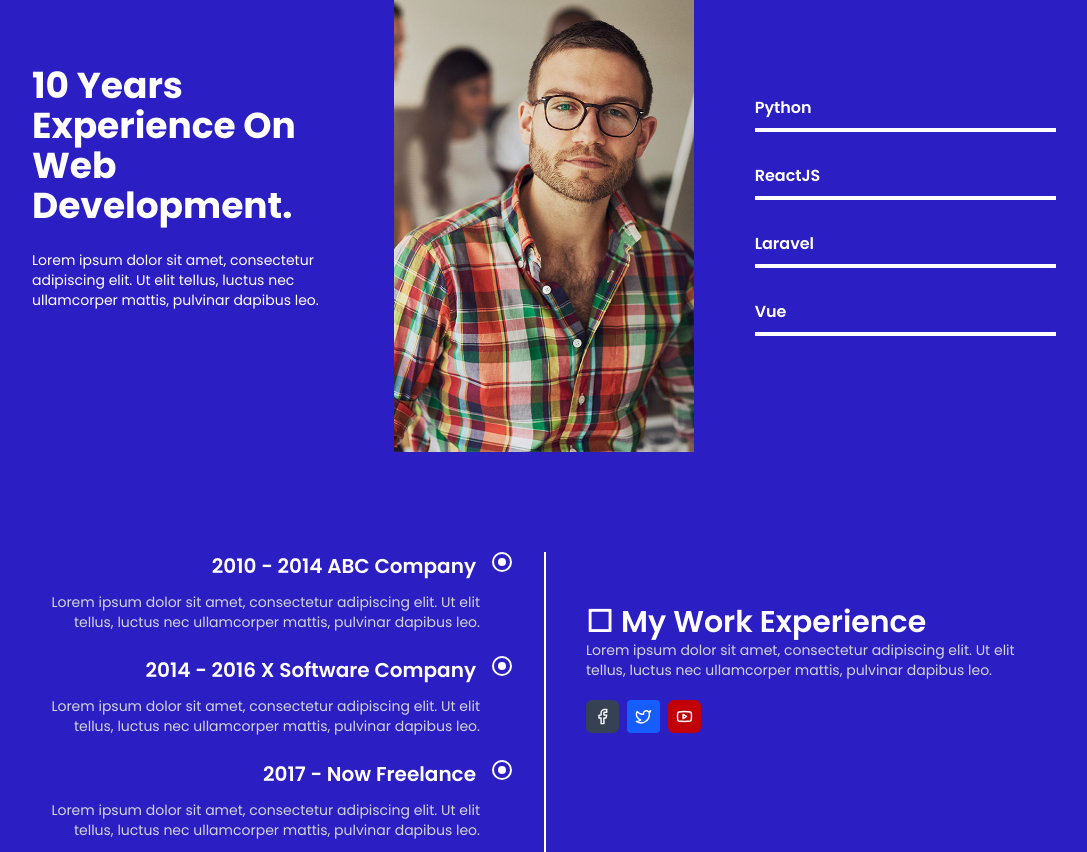
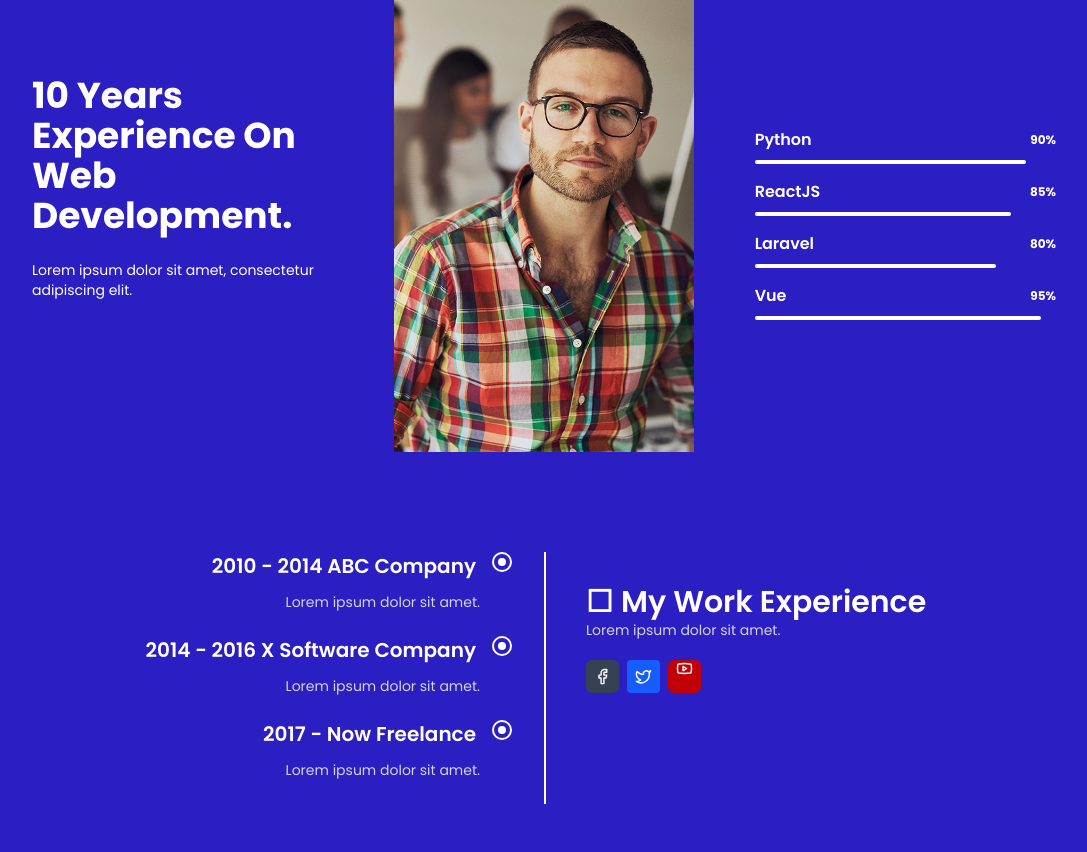
Before and after one commit to fatinishraqprapya25/Personal-Portfolio-React-Template, a React (Vite) app: page / in a window 1280 px wide. Shown: the part 988-1840 px from the top of the page, without its empty margins (96-1183 px from the left). Built offline with nearby package versions, Linux system fonts and the light colour scheme.

Commit message:
profile section optimized again

```diff
--- a/src/components/home/Profile.jsx
+++ b/src/components/home/Profile.jsx
@@ -1,99 +1,200 @@
 import { Link } from "react-router-dom";
-import profile from "../../assets/profile.jpg"
+import React, { useEffect, useRef, useState } from "react";
+import profile from "../../assets/profile.jpg";
 import Container from "../ui/Container";
 import ProfileExperience from "./ProfileExperience";
 import { Facebook, Twitter, Youtube } from "lucide-react";
+import { motion, useMotionValue, animate, useInView } from "framer-motion";
+
+// Count Up Component
+const AnimatedCount = ({ finalValue, duration, delay, start }) => {
+    const count = useMotionValue(0);
+    const [displayValue, setDisplayValue] = useState(0);
+
+    useEffect(() => {
+        if (!start) return; // Only animate after parent is visible
+
+        const timeout = setTimeout(() => {
+            animate(count, finalValue, {
+                duration,
+                ease: "easeOut",
+                onUpdate: (v) => setDisplayValue(Math.round(v)),
+            });
+        }, delay * 1000);
+
+        return () => clearTimeout(timeout);
+    }, [start, finalValue, duration, delay]);
+
+    return <motion.span>{displayValue}</motion.span>;
+};
 
 export default function Profile() {
     const skills = [
-        { name: "Python", level: "w-[90%]" },
-        { name: "ReactJS", level: "w-[85%]" },
-        { name: "Laravel", level: "w-[80%]" },
-        { name: "Vue", level: "w-[95%]" },
+        { name: "Python", level: 90 },
+        { name: "ReactJS", level: 85 },
+        { name: "Laravel", level: 80 },
+        { name: "Vue", level: 95 },
     ];
+
+    const animationDuration = 2.5;
+    const staggerDelay = 0.4;
+
+    // Parent ref for entire skills block
+    const skillsRef = useRef(null);
+    const skillsInView = useInView(skillsRef, { once: true, amount: 0.3 });
 
     return (
         <section className="bg-[#2b1ec2] poppins text-white md:py-40 pt-10 relative">
             <div className="h-50 w-[1px] bg-gray-300 hidden absolute left-[50%] top-[-12%] md:block"></div>
+
             <Container>
                 <div className="md:flex justify-center items-center">
 
-                    <div className="md:w-1/3 pr-10">
+                    {/* LEFT TEXT */}
+                    <motion.div
+                        className="md:w-1/3 pr-10"
+                        initial={{ opacity: 0, x: -40 }}
+                        whileInView={{ opacity: 1, x: 0 }}
+                        viewport={{ once: true, amount: 0.3 }}
+                        transition={{ duration: 2, ease: "easeOut" }}
+                    >
                         <div className="text-4xl font-bold leading-[40px] mb-6">
-                            <h2>10 Years </h2>
+                            <h2>10 Years</h2>
                             <h2>Experience On</h2>
-                            <h2>Web </h2>
+                            <h2>Web</h2>
                             <h2>Development.</h2>
                         </div>
                         <p className="text-sm pb-12">
-                            Lorem ipsum dolor sit amet, consectetur adipiscing elit. Ut elit tellus, luctus nec ullamcorper mattis, pulvinar dapibus leo.
+                            Lorem ipsum dolor sit amet, consectetur adipiscing elit.
                         </p>
-                    </div>
+                    </motion.div>
 
-                    <div className="md:w-1/3 flex justify-center relative z-10">
+                    {/* PROFILE IMAGE */}
+                    <motion.div
+                        className="md:w-1/3 flex justify-center relative z-10"
+                        initial={{ opacity: 0, scale: 0.8 }}
+                        whileInView={{ opacity: 1, scale: 1 }}
+                        viewport={{ once: true, amount: 0.3 }}
+                        transition={{ delay: 0.3, duration: 2, ease: "easeOut" }}
+                    >
                         <img
                             src={profile}
-                            alt="Profile of a Web Developer"
-                            className="md:h-120 md:w-75  w-full h-auto object-cover object-top opacity-100"
+                            alt="Profile"
+                            className="md:h-120 md:w-75 w-full h-auto object-cover object-top"
                         />
-                    </div>
+                    </motion.div>
 
+                    {/* SKILLS SECTION */}
+                    <motion.div
+                        ref={skillsRef}
+                        className="md:w-1/3 md:pl-10 md:px-0 mt-10"
+                        initial={{ opacity: 0, x: 40 }}  // SLIDE IN FROM RIGHT
+                        whileInView={{ opacity: 1, x: 0 }}
+                        viewport={{ once: true, amount: 0.3 }}
+                        transition={{
+                            duration: 2,
+                            ease: "easeOut",
+                            staggerChildren: staggerDelay,
+                            delayChildren: 0.5,
+                        }}
+                    >
+                        {skills.map((skill, index) => (
+                            <motion.div
+                                key={index}
+                                initial={{ opacity: 0 }}
+                                animate={skillsInView ? { opacity: 1 } : {}}
+                                transition={{ duration: 1.2 }}
+                                className="mb-4"
+                            >
+                                <div className="flex justify-between items-center mb-0">
+                                    <p className="font-semibold">{skill.name}</p>
 
-                    <div className="md:w-1/3 md:pl-10 md:px-0 mt-10">
-                        {skills.map((skill, index) => (
-                            <div key={index} className="mb-8">
-                                <p className="font-semibold mb-2">{skill.name}</p>
-                                {/* Skill Bar Container */}
-                                <div className="w-full h-1 bg-white bg-opacity-30 relative">
-                                    {/* Filled Progress Bar */}
-                                    <div
-                                        className={`absolute top-0 left-0 h-full bg-white transition-all duration-1000 ${skill.level}`}
-                                        style={{ transition: 'width 1s ease-out' }}
-                                    ></div>
+                                    <span className="text-xs font-bold">
+                                        <AnimatedCount
+                                            finalValue={skill.level}
+                                            duration={animationDuration}
+                                            delay={0.5 + index * staggerDelay}
+                                            start={skillsInView} // COUNTER STARTS HERE
+                                        />
+                                        %
+                                    </span>
                                 </div>
-                            </div>
+
+                                {/* SKILL BAR */}
+                                <motion.div
+                                    className="h-[4px] bg-white mt-2 rounded"
+                                    initial={{ width: 0 }}
+                                    animate={
+                                        skillsInView
+                                            ? { width: `${skill.level}%` }
+                                            : { width: 0 }
+                                    }
+                                    transition={{
+                                        duration: animationDuration,
+                                        ease: "easeOut",
+                                        delay: 0.5 + index * staggerDelay,
+                                    }}
+                                />
+                            </motion.div>
                         ))}
-                    </div>
-
+                    </motion.div>
                 </div>
 
+                {/* EXPERIENCE SECTION */}
                 <div className="md:flex md:flex-row flex flex-col-reverse md:mt-25">
-                    {/* experience left */}
-                    <div className="lg:w-1/2 pr-0 lg:pr-8 relative md:text-right text-left md:pr-8 md:mt-0 mt-10">
 
-                        <ProfileExperience heading="2010 - 2014 ABC Company" content="Lorem ipsum dolor sit amet, consectetur adipiscing elit. Ut elit tellus, luctus nec ullamcorper mattis, pulvinar dapibus leo." />
+                    <motion.div
+                        className="lg:w-1/2 pr-0 lg:pr-8 relative md:text-right text-left md:pr-8 md:mt-0 mt-10"
+                        initial={{ opacity: 0, x: -30 }}
+                        whileInView={{ opacity: 1, x: 0 }}
+                        viewport={{ once: true, amount: 0.3 }}
+                        transition={{ duration: 2, ease: "easeOut" }}
+                    >
+                        <ProfileExperience
+                            heading="2010 - 2014 ABC Company"
+                            content="Lorem ipsum dolor sit amet."
+                        />
+                        <ProfileExperience
+                            heading="2014 - 2016 X Software Company"
+                            content="Lorem ipsum dolor sit amet."
+                        />
+                        <ProfileExperience
+                            heading="2017 - Now Freelance"
+                            content="Lorem ipsum dolor sit amet."
+                        />
+                    </motion.div>
 
-                        <ProfileExperience heading="2014 - 2016 X Software Company" content="Lorem ipsum dolor sit amet, consectetur adipiscing elit. Ut elit tellus, luctus nec ullamcorper mattis, pulvinar dapibus leo." />
-
-                        <ProfileExperience heading="2017 - Now Freelance" content="Lorem ipsum dolor sit amet, consectetur adipiscing elit. Ut elit tellus, luctus nec ullamcorper mattis, pulvinar dapibus leo." />
-                    </div>
-
-
-                    <div className="md:w-1/2 pt-8 lg:pt-0 md:pl-10 border-t-2 md:border-t-0 md:border-l-2 border-white lg:py-20 flex items-center">
-
+                    <motion.div
+                        className="md:w-1/2 pt-8 lg:pt-0 md:pl-10 border-t-2 md:border-t-0 md:border-l-2 border-white lg:py-20 flex items-center"
+                        initial={{ opacity: 0, x: 30 }}
+                        whileInView={{ opacity: 1, x: 0 }}
+                        viewport={{ once: true, amount: 0.3 }}
+                        transition={{ duration: 2, ease: "easeOut" }}
+                    >
                         <div>
-                            <h2 className="text-3xl font-semibold mb-3 md:mb-0 mt-0">
+                            <h2 className="text-3xl font-semibold mb-3 md:mb-0">
                                 <span className="mr-2">☐</span>My Work Experience
                             </h2>
-                            <p className="text-gray-300 text-sm mt-0 pr-7">Lorem ipsum dolor sit amet, consectetur adipiscing elit. Ut elit tellus, luctus nec ullamcorper mattis, pulvinar dapibus leo.</p>
+
+                            <p className="text-gray-300 text-sm pr-7">
+                                Lorem ipsum dolor sit amet.
+                            </p>
 
                             <div className="flex space-x-2 mt-5">
-                                <Link className="bg-gray-700 px-2 py-2 rounded-md" to="facebook.com">
-                                    <Facebook size={17} className="text-sm text-white" />
+                                <Link className="bg-gray-700 px-2 py-2 rounded-md" to="https://facebook.com" target="_blank">
+                                    <Facebook size={17} />
                                 </Link>
-                                <Link className="bg-blue-600 px-2 py- rounded-sm flex justify-center items-center" to="facebook.com">
-                                    <Twitter size={17} className=" text-white" />
+                                <Link className="bg-blue-600 px-2 py-2 rounded-sm" to="https://twitter.com" target="_blank">
+                                    <Twitter size={17} />
                                 </Link>
-                                <Link className="bg-red-700 px-2 flex justify-center items-center rounded-md" to="facebook.com">
-                                    <Youtube size={17} className=" text-white" />
+                                <Link className="bg-red-700 px-2 rounded-md" to="https://youtube.com" target="_blank">
+                                    <Youtube size={17} />
                                 </Link>
                             </div>
                         </div>
-
-                    </div>
+                    </motion.div>
 
                 </div>
-
             </Container>
         </section>
     );
```
